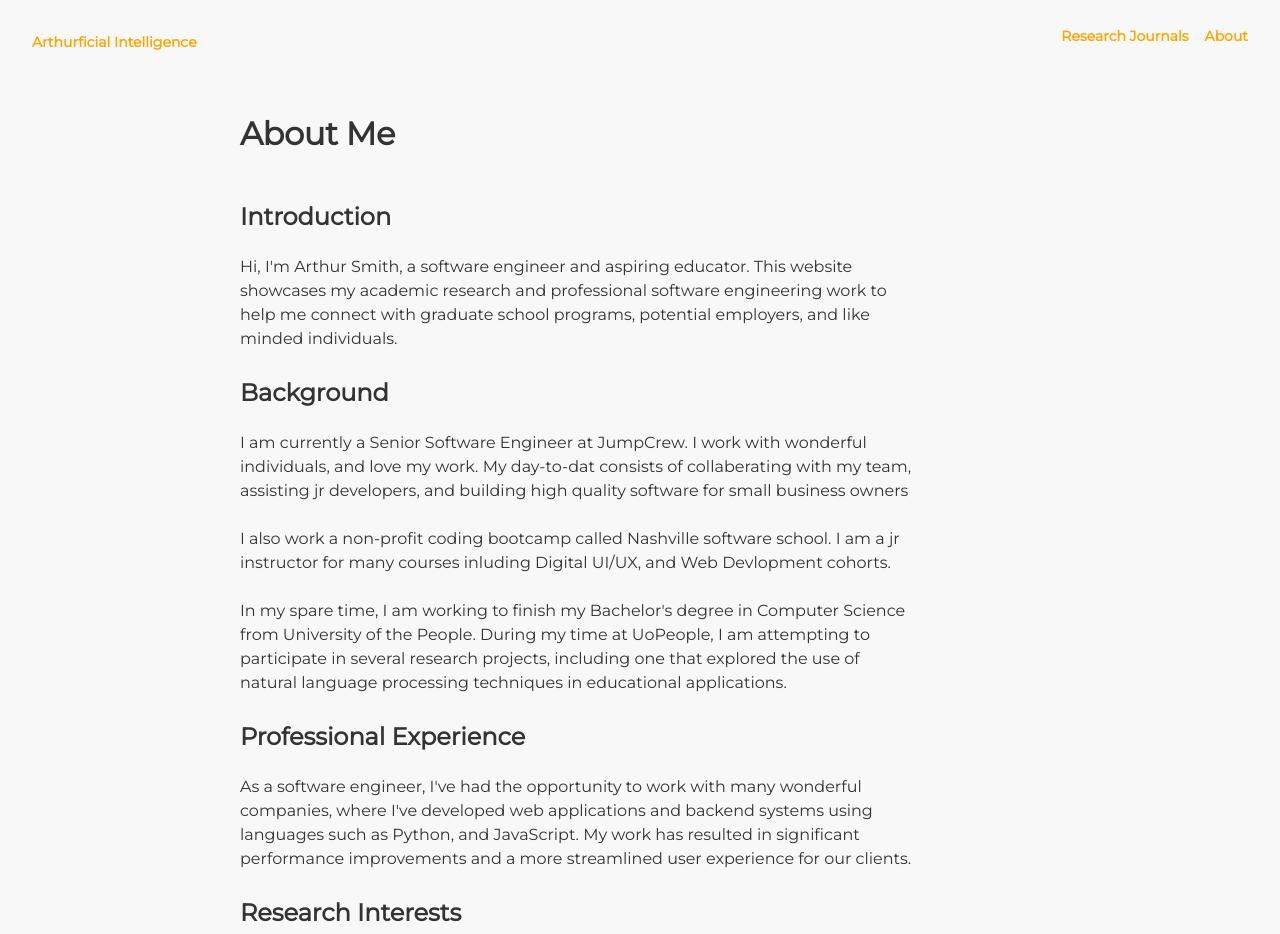
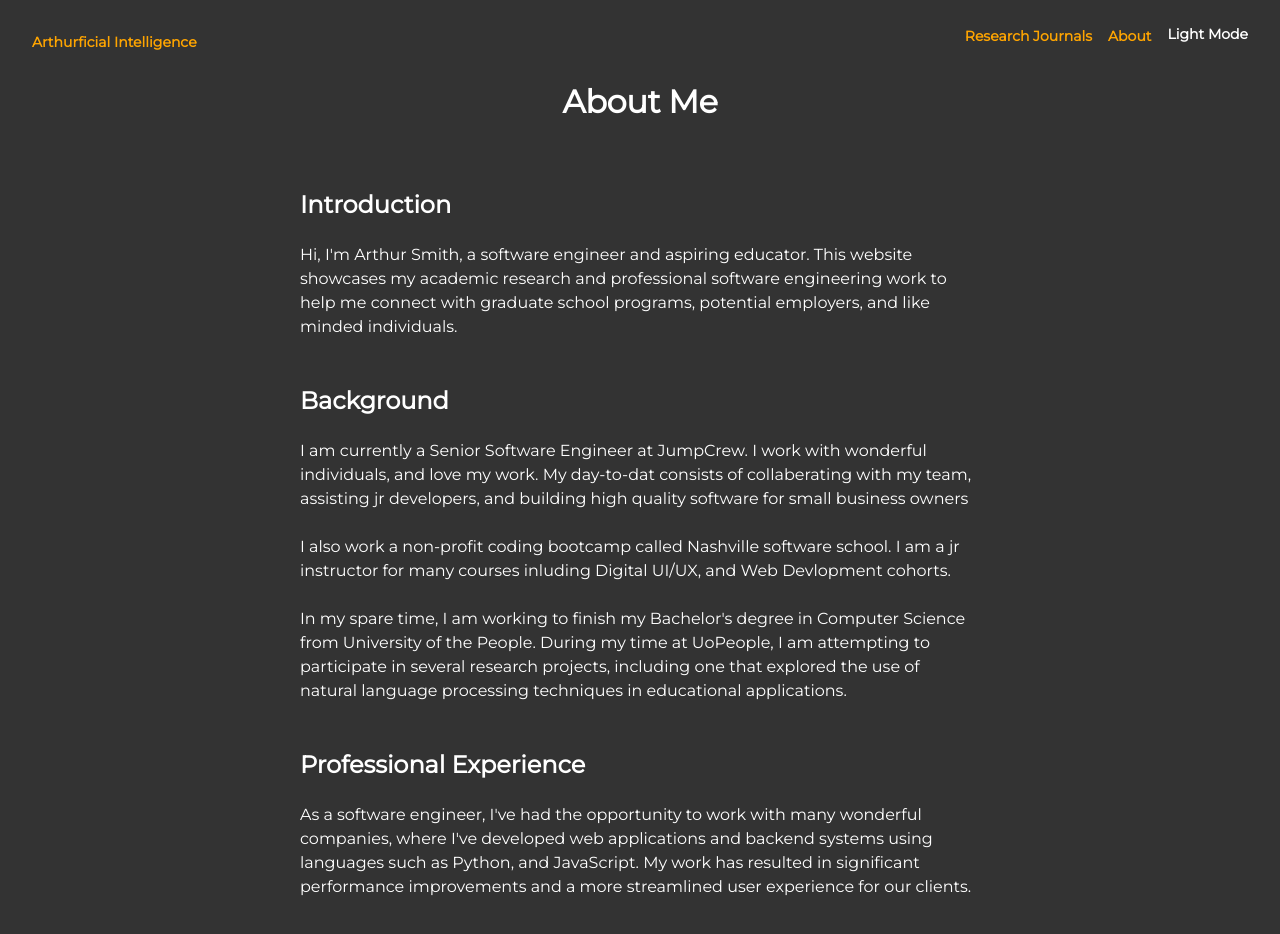
Before and after one commit to Arthurficial-Intelligence/my-portfolio, a Gatsby site: page /about in a window 1280 px wide. Shown: the top 934 px of the page. Built offline with nearby package versions, Linux system fonts and the light colour scheme; Gatsby itself is replaced by a stand-in of ours.

Commit message:
created dark mode

```diff
--- a/gatsby-browser.js
+++ b/gatsby-browser.js
@@ -1,7 +1,14 @@
 /**
- * Implement Gatsby's Browser APIs in this file.
- *
- * See: https://www.gatsbyjs.com/docs/reference/config-files/gatsby-browser/
- */
+//  * Implement Gatsby's Browser APIs in this file.
+//  *
+//  * See: https://www.gatsbyjs.com/docs/reference/config-files/gatsby-browser/
+//  */
 
-// You can delete this file if you're not using it
+// // You can delete this file if you're not using it
+// // gatsby-browser.js and gatsby-ssr.js
+const React = require("react");
+const { ThemeProvider } = require("./src/components/ThemeProvider");
+
+exports.wrapRootElement = ({ element }) => {
+  return <ThemeProvider>{element}</ThemeProvider>;
+};
--- a/gatsby-ssr.js
+++ b/gatsby-ssr.js
@@ -7,13 +7,22 @@
 /**
  * @type {import('gatsby').GatsbySSR['onRenderBody']}
  */
-const React = require("react")
+// gatsby-ssr.js
+// gatsby-ssr.js
+const React = require("react");
+const { ThemeProvider } = require("./src/components/ThemeProvider");
+
+
 
 exports.onRenderBody = ({ setHtmlAttributes, setHeadComponents }) => {
-  setHtmlAttributes({ lang: `en` })
+  setHtmlAttributes({ lang: `en` });
   setHeadComponents([
     <link rel="preconnect" href="https://fonts.googleapis.com" />,
     <link rel="preconnect" href="https://fonts.gstatic.com" crossOrigin="anonymous" />,
     <link href="https://fonts.googleapis.com/css2?family=Montserrat&display=swap" rel="stylesheet" />,
-  ])
-}
+  ]);
+};
+
+exports.wrapRootElement = ({ element }) => {
+  return <ThemeProvider>{element}</ThemeProvider>;
+};
--- /dev/null
+++ b/src/ThemeContext.js
@@ -0,0 +1,6 @@
+// src/ThemeContext.js
+import { createContext } from "react";
+
+const ThemeContext = createContext();
+
+export default ThemeContext;
--- /dev/null
+++ b/src/components/ThemToggle.js
@@ -0,0 +1,20 @@
+import React, { useContext } from "react";
+import { ThemeContext } from "../components/ThemeProvider";
+
+const ThemeToggle = () => {
+    const { theme, toggleTheme } = useContext(ThemeContext);
+
+    return (
+        <div style={{
+            marginLeft: "1rem",
+            fontSize: `var(--font-sm)`,
+            fontWeight: '700',
+            cursor: "pointer"
+
+        }} onClick={toggleTheme}>
+            {theme === "light" ? "Dark Mode" : "Light Mode"}
+        </div>
+    );
+};
+
+export default ThemeToggle;
--- /dev/null
+++ b/src/components/ThemeProvider.js
@@ -0,0 +1,20 @@
+// src/components/ThemeProvider.js
+import React, { useState, createContext } from "react";
+
+const ThemeContext = createContext();
+
+const ThemeProvider = ({ children }) => {
+  const [theme, setTheme] = useState("dark");
+
+  const toggleTheme = () => {
+    setTheme(theme === "dark" ? "light" : "dark");
+  };
+
+  return (
+    <ThemeContext.Provider value={{ theme, toggleTheme }}>
+      {children}
+    </ThemeContext.Provider>
+  );
+};
+
+export { ThemeProvider, ThemeContext };
--- a/src/components/header.js
+++ b/src/components/header.js
@@ -1,7 +1,14 @@
-import * as React from "react"
+import React, { useContext } from "react"
 import { Link } from "gatsby"
+import { lightTheme, darkTheme } from "../theme";
+import { ThemeContext } from "./ThemeProvider";
+import ThemeToggle from "./ThemToggle";
 
-const Header = ({ siteTitle }) => (
+const Header = ({ siteTitle }) => {
+  const { theme } = useContext(ThemeContext);
+
+  const currentTheme = theme === "light" ? lightTheme : darkTheme;
+  return (
     <header
       style={{
         margin: `0 auto`,
@@ -9,6 +16,8 @@ const Header = ({ siteTitle }) => (
         display: `flex`,
         alignItems: `center`,
         justifyContent: `space-between`,
+        background: currentTheme.background,
+        color: currentTheme.text
       }}
     >
       <Link
@@ -56,10 +65,11 @@ const Header = ({ siteTitle }) => (
               About
             </Link>
           </li>
-        {/* Add more links as needed */}
+          <ThemeToggle />
         </ul>
       </nav>
     </header>
   )
+}
 
 export default Header;
--- a/src/components/layout.css
+++ b/src/components/layout.css
@@ -34,10 +34,8 @@ html {
   overflow-y: scroll;
 }
 body {
-  background-color: #f8f8f8;
   -moz-osx-font-smoothing: grayscale;
   -webkit-font-smoothing: antialiased;
-  color: var(--color-text);
   font-family: "Montserrat", sans-serif;
   font-weight: normal;
   margin: 0;
--- a/src/components/layout.js
+++ b/src/components/layout.js
@@ -5,14 +5,20 @@
  * See: https://www.gatsbyjs.com/docs/how-to/querying-data/use-static-query/
  */
 
-import * as React from "react"
+import React, { useContext } from "react"
 import { Helmet } from "react-helmet"
+import { lightTheme, darkTheme } from "../theme";
+import { ThemeContext } from "../components/ThemeProvider";
+
 
 
 import Header from "./header"
 import "./layout.css"
 
 const Layout = ({ children }) => {
+  const { theme } = useContext(ThemeContext);
+
+  const currentTheme = theme === "light" ? lightTheme : darkTheme;
 
   return (
     <>
@@ -21,23 +27,16 @@ const Layout = ({ children }) => {
         <meta name="description" content="Explore the intersection of academia and software engineering with Arthur Smith. Discover insightful articles, in-depth research, and a professional portfolio showcasing a unique blend of knowledge, innovation, and experience." />
       </Helmet>
       <Header siteTitle={"Arthurficial Intelligence"} />
-      <div
+
+      <main style={{ background: currentTheme.background, color: currentTheme.text }}>{children}</main>
+      <footer
         style={{
-          margin: `0 auto`,
-          maxWidth: `var(--size-content)`,
-          padding: `var(--size-gutter)`,
+          marginTop: `var(--space-5)`,
+          fontSize: `var(--font-sm)`,
         }}
       >
-        <main>{children}</main>
-        <footer
-          style={{
-            marginTop: `var(--space-5)`,
-            fontSize: `var(--font-sm)`,
-          }}
-        >
 
-        </footer>
-      </div>
+      </footer>
     </>
   )
 }
--- a/src/pages/about.js
+++ b/src/pages/about.js
@@ -5,7 +5,11 @@ import Layout from '../components/layout';
 const About = () => {
     return (
         <Layout>
-            <div className="about-container">
+            <div className="about-container"style={{
+                display: "flex",
+                flexDirection: "column",
+                alignItems: "center"
+            }}>
                 <h1>About Me</h1>
 
                 <section className="introduction">
--- /dev/null
+++ b/src/theme.js
@@ -0,0 +1,12 @@
+// src/themes.js
+export const lightTheme = {
+    background: "#ffffff",
+    text: "#333333",
+    primary: "#F26C4F",
+};
+
+export const darkTheme = {
+    background: "#333333",
+    text: "#ffffff",
+    primary: "#F26C4F",
+};
```
Lines whose indentation alone changed are shown as unchanged.
